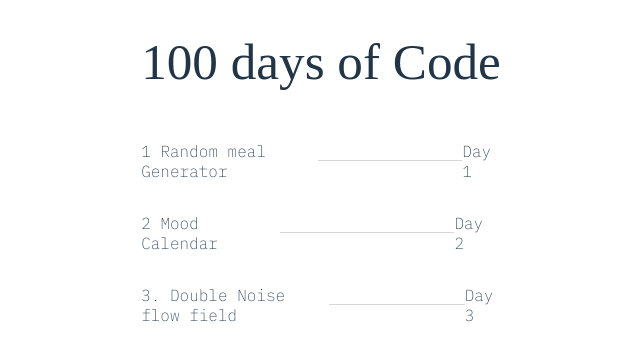
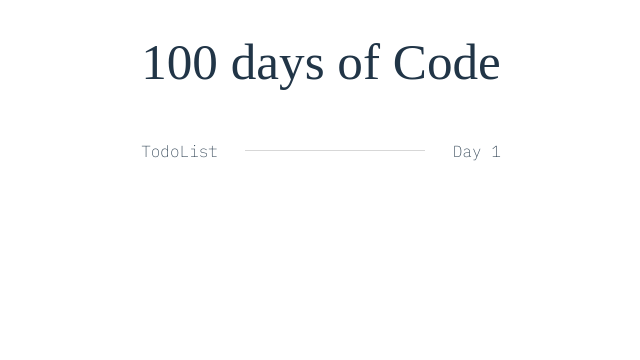
Before and after one commit to byfolarin/100-days-of-Code, a React (Vite) app in the folder code-100/: page / in a window 1280 px wide. Shown: the top 360 px of the page, without its empty margins (319-959 px from the left). Built offline with nearby package versions, Linux system fonts and the light colour scheme; a web font is replaced by a local one.

Commit message:
package-json, todolist init

```diff
--- a/code-100/package.json
+++ b/code-100/package.json
@@ -11,7 +11,8 @@
   },
   "dependencies": {
     "react": "^18.2.0",
-    "react-dom": "^18.2.0"
+    "react-dom": "^18.2.0",
+    "react-router-dom": "^6.23.1"
   },
   "devDependencies": {
     "@types/react": "^18.2.66",
--- a/code-100/src/App.jsx
+++ b/code-100/src/App.jsx
@@ -1,5 +1,4 @@
- import RandomMeal from "./RandomMeal"
- import Mainpage from "./components/Mainpage"
+import Mainpage from "./Mainpage"
 
 function App() {
 
@@ -8,7 +7,6 @@ function App() {
     <>
       <h1>100 days of Code</h1>
       <Mainpage/>
-      <RandomMeal />
     </>
   )
 }
--- a/code-100/src/components/Mainpage.jsx
+++ b/code-100/src/Mainpage.jsx
@@ -1,4 +1,5 @@
 import React, { useState } from 'react'
+import Todolist from './components/Todolist'
 
 const Mainpage = () => {
 
@@ -32,22 +33,12 @@ const Mainpage = () => {
   return (
     <div>
       <div className="container">
-            <p>{deets}</p>
+            <p>TodoList</p>
             <div className="rule"></div>
             <p>Day 1</p>
       </div>
+      <Todolist />
 
-      <div className="container">
-            <p>{sets}</p>
-            <div className="rule"></div>
-            <p>Day 2</p>
-      </div>
-
-      <div className="container">
-            <p>3. Double Noise flow field</p>
-            <div className="rule"></div>
-            <p>Day 3</p>
-      </div>
 
     </div>
   )
--- a/code-100/src/RandomMeal.jsx
+++ b/code-100/src/components/Todolist.jsx
@@ -1,6 +1,6 @@
 import React from 'react'
 
-const RandomMeal = () => {
+const Todolist = () => {
   return (
     <div>
 
@@ -8,4 +8,4 @@ const RandomMeal = () => {
   )
 }
 
-export default RandomMeal
+export default Todolist
```
Also changed, not shown: code-100/src/components/UserInput.jsx (deleted, +0 -18 lines), 1 other file (tests, documents, lock files or other folders).
